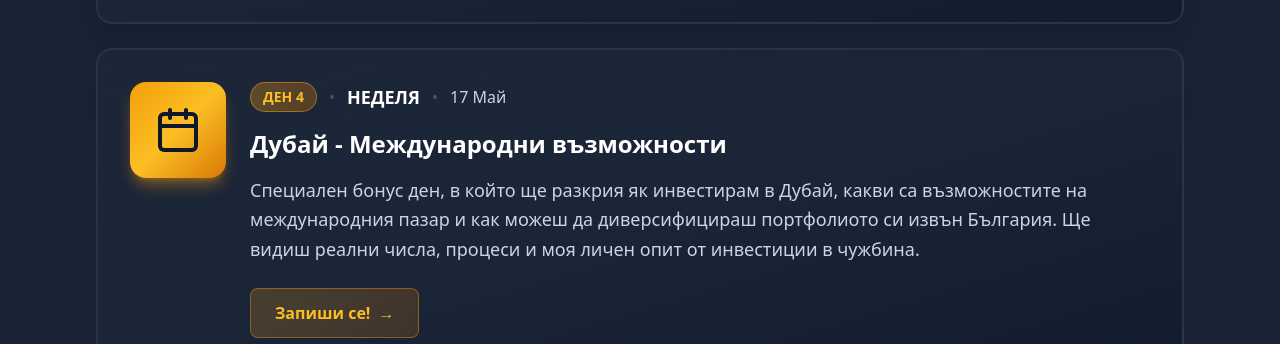
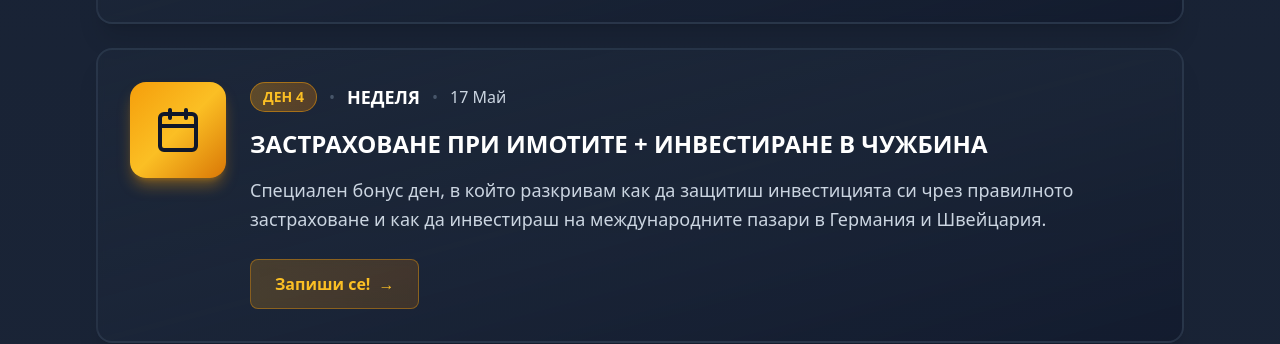
Before and after one commit to rhusevskii-eng/Bolt2, a React (Vite) app: page / in a window 1280 px wide. Shown: the part 5020-5364 px from the top of the page. Built offline with nearby package versions, Linux system fonts and the light colour scheme; no server answers.

Commit message:
Update Day 4 insurance/investment info

```diff
--- a/src/components/EventSchedule.tsx
+++ b/src/components/EventSchedule.tsx
@@ -27,8 +27,8 @@ const schedule = [
     day: 'ДЕН 4',
     dayName: 'НЕДЕЛЯ',
     date: '17 Май',
-    title: 'Дубай - Международни възможности',
-    description: 'Специален бонус ден, в който ще разкрия як инвестирам в Дубай, какви са възможностите на международния пазар и как можеш да диверсифицираш портфолиото си извън България. Ще видиш реални числа, процеси и моя личен опит от инвестиции в чужбина.'
+    title: 'ЗАСТРАХОВАНЕ ПРИ ИМОТИТЕ + ИНВЕСТИРАНЕ В ЧУЖБИНА',
+    description: 'Специален бонус ден, в който разкривам как да защитиш инвестицията си чрез правилното застраховане и как да инвестираш на международните пазари в Германия и Швейцария.'
   }
 ];
 
```
